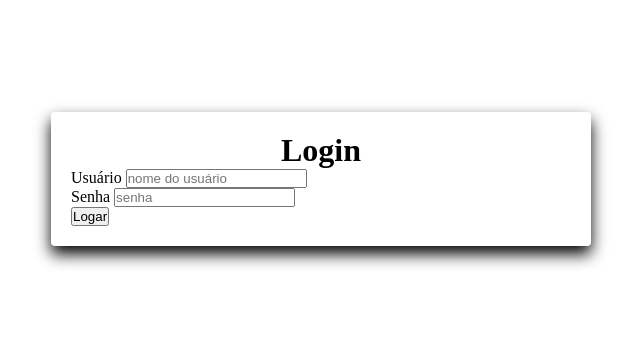
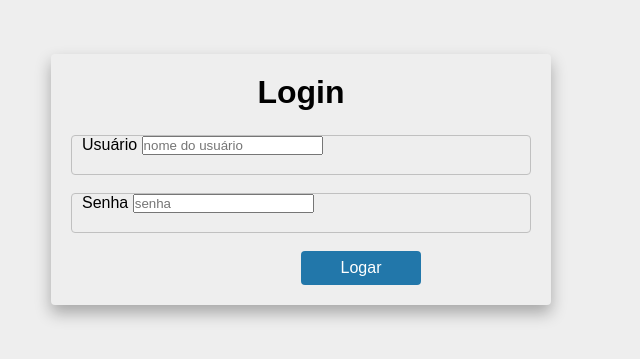
Before and after one commit to sidneyfrancois/tela_login_ImaLearning, a plain HTML site: page index.html in a window 1280 px wide. Shown: the part 221-580 px from the top of the page, without its empty margins (339-979 px from the left). Drawn offline with Linux system fonts and the light colour scheme.

Commit message:
estilizando

```diff
--- a/style.css
+++ b/style.css
@@ -1,11 +1,14 @@
 * {
   margin: 0;
   padding: 0;
+  box-sizing: border-box;
 }
 
 body {
   min-height: 100vh;
+  background: #eee;
   display: flex;
+  font-family: sans-serif;
 }
 
 .main-login {
@@ -19,9 +22,31 @@ body {
   height: 100%;
   padding: 20px;
   border-radius: 4px;
-  box-shadow: 0 8px 16px rgb(0, 0, 0.3);
+  box-shadow: 0 8px 16px rgba(0, 0, 0, .3);
 }
 
 .main-login h1 {
   text-align: center;
+  margin-bottom: 24px;
 }
+
+.main-login form .campo-login {
+  width: 100%;
+  height: 40px;
+  border-radius: 4px;
+  border: 1px solid silver;
+  margin: 10px 0 18px 0;
+  padding: 0 10px;
+}
+
+.main-login form .btn-login {
+  margin-left: 50%;
+  width: 120px;
+  height: 34px;
+  border: none;
+  outline: none;
+  background: #27a;
+  font-size: 16px;
+  color: white;
+  border-radius: 4px;
+}
```
